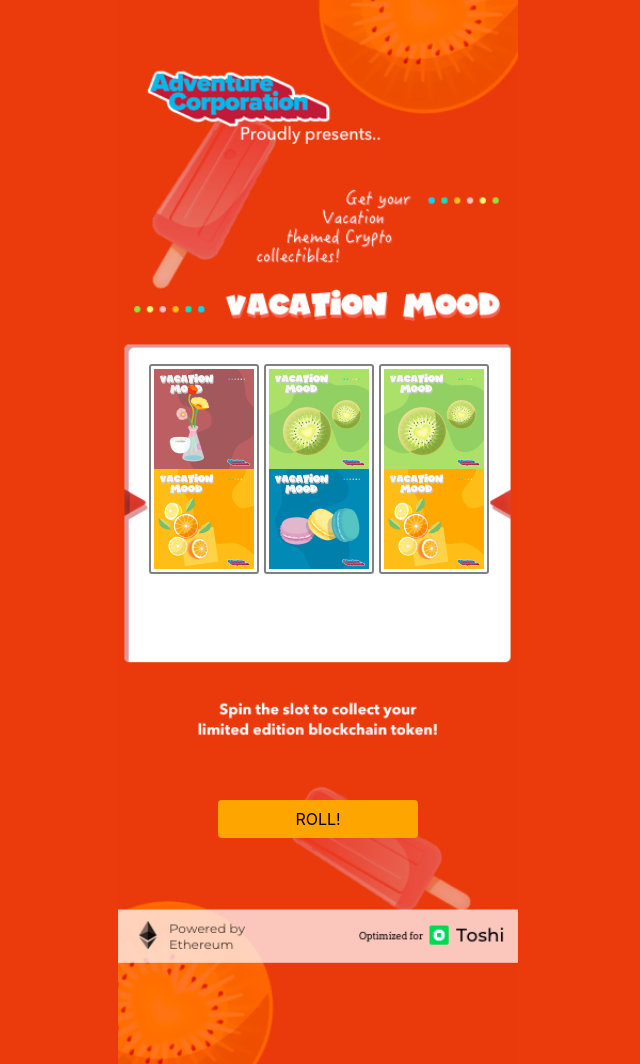
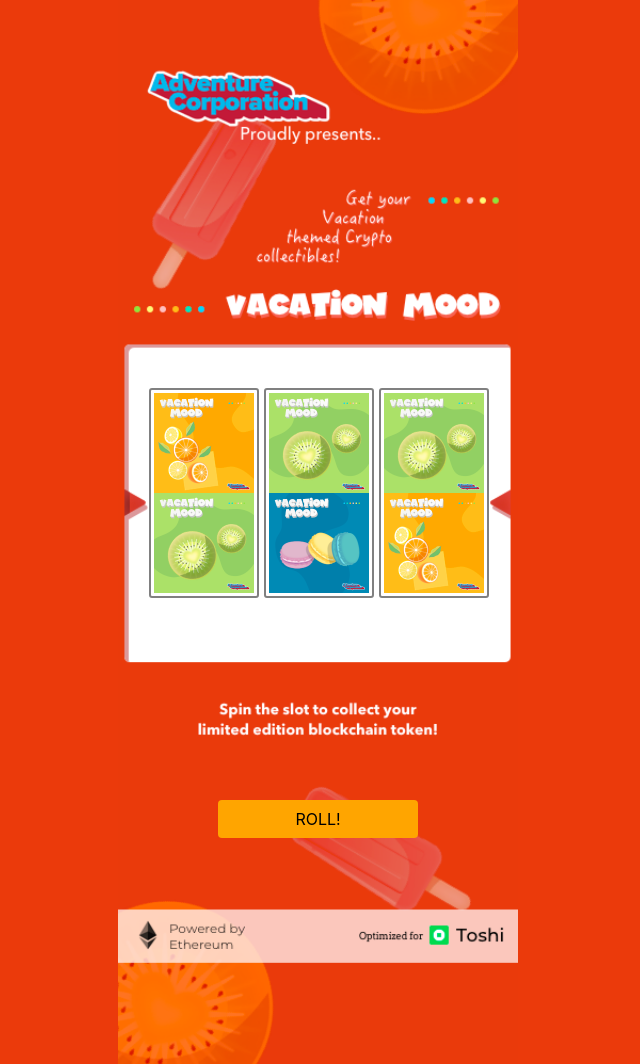
Before and after one commit to Subraiz/VacationMood, a plain HTML site: page docs/index.html in a window 1280 px wide. Shown: the top 1064 px of the page, without its empty margins (322-962 px from the left). Drawn offline with nearby package versions, Linux system fonts and the light colour scheme.

Commit message:
roller place

```diff
--- a/docs/spin/spin_main.css
+++ b/docs/spin/spin_main.css
@@ -136,7 +136,7 @@ body {
   height: auto;
 
   position: relative;
-  top: 326px;
+  top: 350px;
   bottom: 0px;
   left: -12px;
   right: 0px;
```
